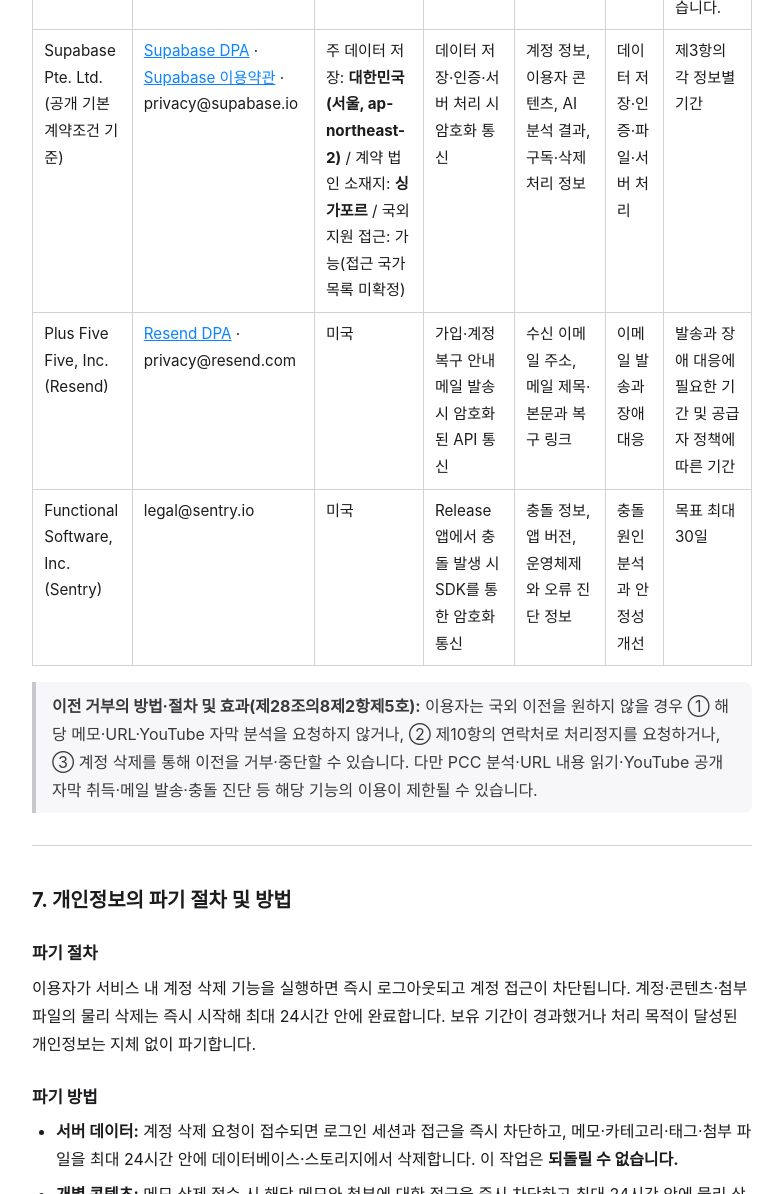
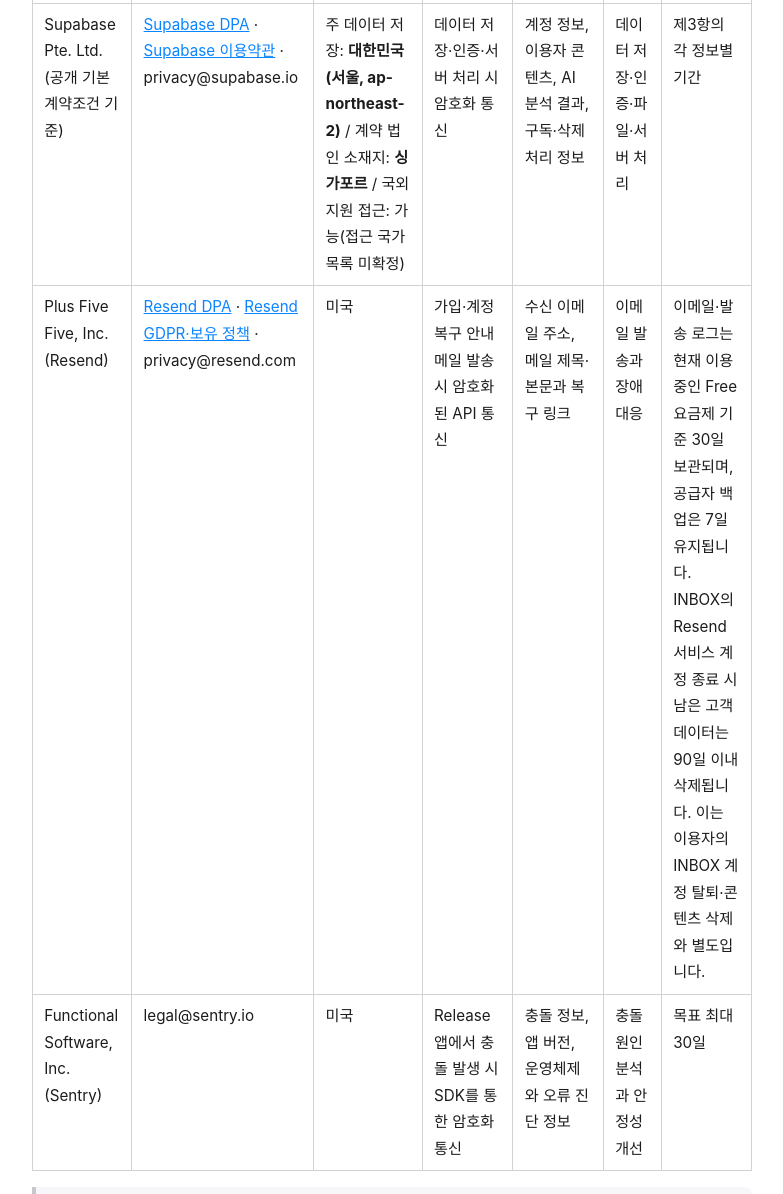
Before and after one commit to SYLIM-1000/inbox-legal, a plain HTML site: page privacy/index.html in a window 1280 px wide. Shown: the part 7120-8314 px from the top of the page, without its empty margins (248-1031 px from the left). Drawn offline with Linux system fonts and the light colour scheme.

Commit message:
docs: clarify Resend retention for release

```diff
--- a/privacy/index.html
+++ b/privacy/index.html
@@ -239,7 +239,7 @@
 <tr><td>Google LLC (YouTube)</td><td>1600 Amphitheatre Parkway, Mountain View, CA 94043, USA · <a href="https://policies.google.com/privacy">Google 개인정보처리방침</a></td><td>Google 개인정보처리방침에 따라 전 세계 서버에서 처리될 수 있음(자막 요청에 적용되는 개별 국가 목록은 공개되지 않음)</td><td>이용자가 YouTube URL 분석을 요청할 때 iOS 앱이 네트워크로 전송</td><td>YouTube 영상 ID와 자막 요청에 필요한 기술 정보</td><td>공개 자막 요청·수신</td><td><a href="https://policies.google.com/technologies/retention?hl=en-US">Google 보존 정책</a>의 데이터 유형·처리 목적·이용 설정별 보유·삭제 기준에 따름. 로그인하지 않은 자막 요청의 항목별 고정 기간은 공개되지 않음</td></tr>
 <tr><td>Jina Reader (Elastic 데이터 처리 조건 적용)</td><td><a href="https://jina.ai/legal">Jina AI 법적 정보</a></td><td>Reader 서비스에 적용되는 계약 법인과 처리 국가의 전체 범위는 공급자의 공개 자료만으로 특정되지 않습니다.</td><td>이용자가 공개 URL 분석을 요청할 때 네트워크로 전송</td><td>이용자가 저장한 URL</td><td>해당 공개 URL의 내용을 읽어 PCC 분석 입력으로 제공</td><td>회사는 URL 읽기 요청에 DNT 옵션을 사용하여 Reader가 해당 요청을 캐시하거나 서버 로그로 남기지 않도록 요청합니다. 계정·과금·보안 관련 정보의 보유는 별도 공급자 정책에 따르며, 항목별 기간은 현재 공개 자료만으로 확인되지 않습니다.</td></tr>
 <tr><td>Supabase Pte. Ltd. (공개 기본 계약조건 기준)</td><td><a href="https://supabase.com/legal/customer-resources/data-processing-addendum">Supabase DPA</a> · <a href="https://supabase.com/terms">Supabase 이용약관</a> · privacy@supabase.io</td><td>주 데이터 저장: <strong>대한민국(서울, ap-northeast-2)</strong> / 계약 법인 소재지: <strong>싱가포르</strong> / 국외 지원 접근: 가능(접근 국가 목록 미확정)</td><td>데이터 저장·인증·서버 처리 시 암호화 통신</td><td>계정 정보, 이용자 콘텐츠, AI 분석 결과, 구독·삭제 처리 정보</td><td>데이터 저장·인증·파일·서버 처리</td><td>제3항의 각 정보별 기간</td></tr>
-<tr><td>Plus Five Five, Inc. (Resend)</td><td><a href="https://resend.com/legal/dpa">Resend DPA</a> · privacy@resend.com</td><td>미국</td><td>가입·계정 복구 안내 메일 발송 시 암호화된 API 통신</td><td>수신 이메일 주소, 메일 제목·본문과 복구 링크</td><td>이메일 발송과 장애 대응</td><td>발송과 장애 대응에 필요한 기간 및 공급자 정책에 따른 기간</td></tr>
+<tr><td>Plus Five Five, Inc. (Resend)</td><td><a href="https://resend.com/legal/dpa">Resend DPA</a> · <a href="https://resend.com/security/gdpr">Resend GDPR·보유 정책</a> · privacy@resend.com</td><td>미국</td><td>가입·계정 복구 안내 메일 발송 시 암호화된 API 통신</td><td>수신 이메일 주소, 메일 제목·본문과 복구 링크</td><td>이메일 발송과 장애 대응</td><td>이메일·발송 로그는 현재 이용 중인 Free 요금제 기준 30일 보관되며, 공급자 백업은 7일 유지됩니다. INBOX의 Resend 서비스 계정 종료 시 남은 고객 데이터는 90일 이내 삭제됩니다. 이는 이용자의 INBOX 계정 탈퇴·콘텐츠 삭제와 별도입니다.</td></tr>
 <tr><td>Functional Software, Inc. (Sentry)</td><td>legal@sentry.io</td><td>미국</td><td>Release 앱에서 충돌 발생 시 SDK를 통한 암호화 통신</td><td>충돌 정보, 앱 버전, 운영체제와 오류 진단 정보</td><td>충돌 원인 분석과 안정성 개선</td><td>목표 최대 30일</td></tr>
 </tbody>
 </table>
```
